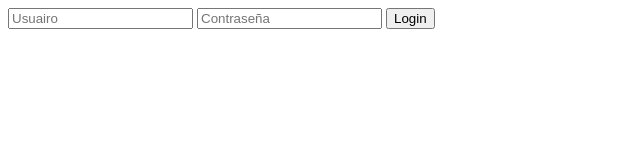
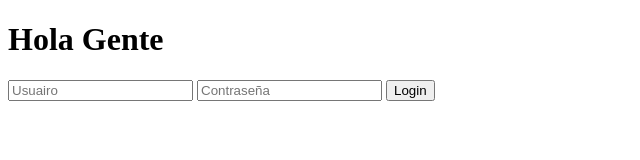
Before and after one commit to tfermoso/PokemonAE, a website: page www/login.html in a window 1280 px wide. Shown: the whole page, without its empty margins (0-640 px from the left). Drawn offline with Linux system fonts and the light colour scheme.

Commit message:
First Change Mario

```diff
--- a/www/login.html
+++ b/www/login.html
@@ -9,6 +9,7 @@
 </head>
 
 <body>
+    <h1>Hola Gente</h1>
     <form action="/login" method="post">
         <input type="text" name="name" id="" placeholder="Usuairo">
         <input type="password" name="password" id="" placeholder="Contraseña">
```
Also changed, not shown: 1 other file.
